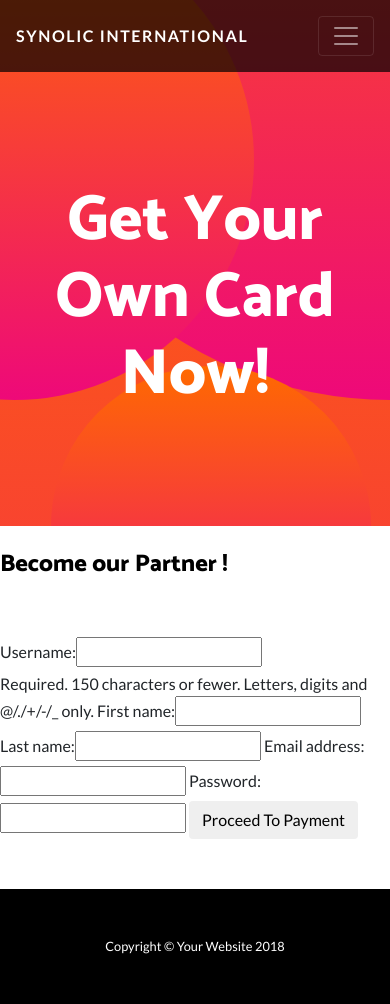
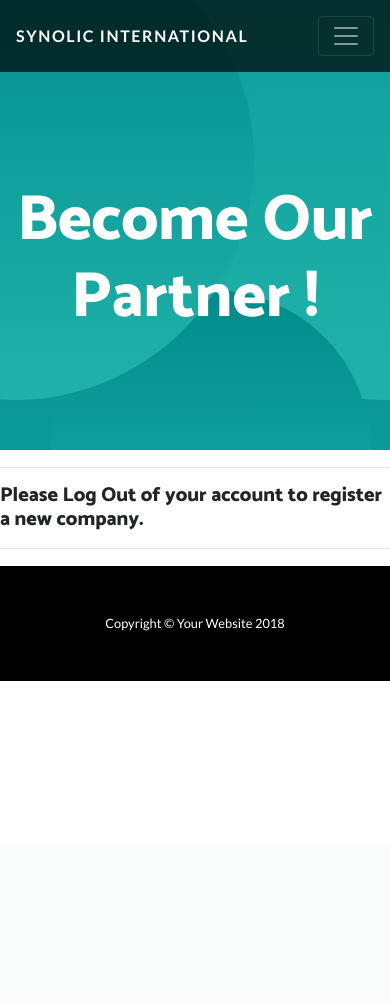
Before and after one commit to alexiaharal/discountCard, a Django app: page /discountCard/become_partner/ in a window 390 px wide. After the commit the page ends 681 px from the top, so only its background shows below. Run offline with Django 3.2, Linux system fonts and the light colour scheme; a user stored in the database is signed in; some libraries are stand-ins or nearby versions.

Commit message:
Changed template colours, made all templates share base template

```diff
--- a/discountCard/static/css/custom.css
+++ b/discountCard/static/css/custom.css
@@ -53,7 +53,7 @@ header.masthead {
   overflow: hidden;
   padding-top: calc(7rem + 72px);
   padding-bottom: 7rem;
-  background: linear-gradient(0deg, #ff6a00 0%, #ee0979 100%);
+  background: linear-gradient(0deg, #008B8B 0%, #20B2AA 100%);
   background-repeat: no-repeat;
   background-position: center center;
   background-attachment: scroll;
@@ -76,7 +76,7 @@ header.masthead .bg-circle {
   z-index: 0;
   position: absolute;
   border-radius: 100%;
-  background: linear-gradient(0deg, #ee0979 0%, #ff6a00 100%);
+  background: linear-gradient(0deg, #20B2AA 0%, #008B8B 100%);
 }
 
 header.masthead .bg-circle-1 {
@@ -125,8 +125,8 @@ header.masthead .bg-circle-4 {
 }
 
 .btn-primary {
-  background-color: #ee0979;
-  border-color: #ee0979;
+  background-color: #20B2AA;
+  border-color: #20B2AA;
 }
 
 .btn-primary:active, .btn-primary:focus, .btn-primary:hover {
--- a/discountCard/templates/discountCard/become_partner.html
+++ b/discountCard/templates/discountCard/become_partner.html
@@ -7,7 +7,7 @@
 <header class="masthead text-center text-white">
     <div class="masthead-content">
         <div class="container">
-            <h1 class="masthead-heading mb-0">Get Your Own Card Now!</h1>
+            <h1 class="masthead-heading mb-0">Become Our Partner !</h1>
         </div>
 
     </div>
@@ -18,18 +18,27 @@
 
 </header>
 
+{% if user.is_authenticated %}
+<div class="row">
+    <div class="col-xs-2 col-sm-2 col-lg-4">    </div>
+    <div class="col-xs-8 col-sm-8 col-lg-4">
+        <hr><h5>Please Log Out of your account to register a new company.</h5><hr>
+    </div>
+    <div class="col-xs-2 col-sm-2 col-lg-4">    </div>
+</div>
 
+
+{% else %}
     <div class="row">
-    <div class="col-xs-1 col-sm-2 col-lg-3">    </div>
-    <div class="col-xs-10 col-sm-8 col-lg-6">
+        <div class="col-xs-2 col-sm-2 col-lg-4">    </div>
+        <div class="col-xs-8 col-sm-8 col-lg-4">
             <br>
             {% if registered %}
             <h4 style="color:#000">  Registration Complete!</h4><br><br>
             {% else %}
-        <h4 style="color:#000">  Become our Partner !</h4><br><br>
             <div class="row">
-            <div class="col-xs-1 col-sm-1 col-lg-1"></div>
-            <div class="col-xs-10 col-sm-10 col-lg-10 justify-content-center">
+                <div class="col-xs-2 col-sm-2 col-lg-1"></div>
+                <div class="col-xs-8 col-sm-8 col-lg-10 justify-content-center">
                     <form method="POST" class="profileRegisterForm" autocomplete="off" enctype="multipart/form-data">
                         {% csrf_token %}
                         {{ user_form|bootstrap }}
@@ -38,15 +47,15 @@
                         <button type="submit" name="submitBtn" class="save btn btn-default">Proceed To Payment</button>
                     </form>
                 </div>
-            <div class="col-xs-1 col-sm-1 col-lg-1"></div>
+                <div class="col-xs-2 col-sm-2 col-lg-1"></div>
             </div>
 
 
             <br><br>
             {% endif %}
         </div>
-    <div class="col-xs-1 col-sm-2 col-lg-3">    </div>
+        <div class="col-xs-2 col-sm-2 col-lg-4">    </div>
 
     </div>
-
+{% endif %}
 {% endblock %}
--- a/discountCard/templates/discountCard/index.html
+++ b/discountCard/templates/discountCard/index.html
@@ -30,8 +30,8 @@
             </div>
             <div class="col-lg-6 order-lg-1">
                 <div class="p-5">
-                    <h2 class="display-4">For those about to rock...</h2>
-                    <p>Lorem ipsum dolor sit amet, consectetur adipisicing elit. Quod aliquid, mollitia odio veniam sit iste esse assumenda amet aperiam exercitationem, ea animi blanditiis recusandae! Ratione voluptatum molestiae adipisci, beatae obcaecati.</p>
+                    <h2 class="display-4">Enjoy the best discounts...</h2>
+                    <p>Example Text! Example Text! Example Text! Example Text! Example Text! Example Text! Example Text! Example Text! Example Text! Example Text! Example Text!</p>
                 </div>
             </div>
         </div>
```
Also changed, not shown: discountCard/templates/discountCard/base.html (+0 -57 lines), discountCard/templates/discountCard/become_member.html (+18 -8 lines), discountCard/templates/discountCard/login.html (+23 -8 lines), discountCard/templates/discountCard/payment.html (+19 -1 lines), discountCard/templates/discountCard/user_account.html (+25 -10 lines), sqlite3.db. Lines whose indentation alone changed are shown as unchanged.
